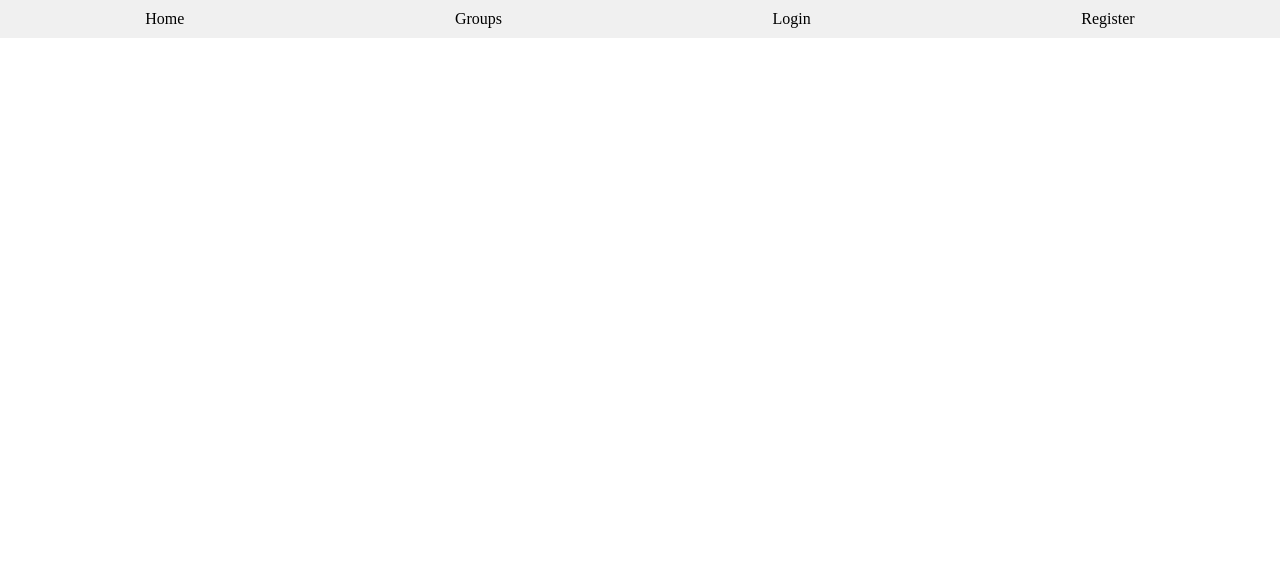
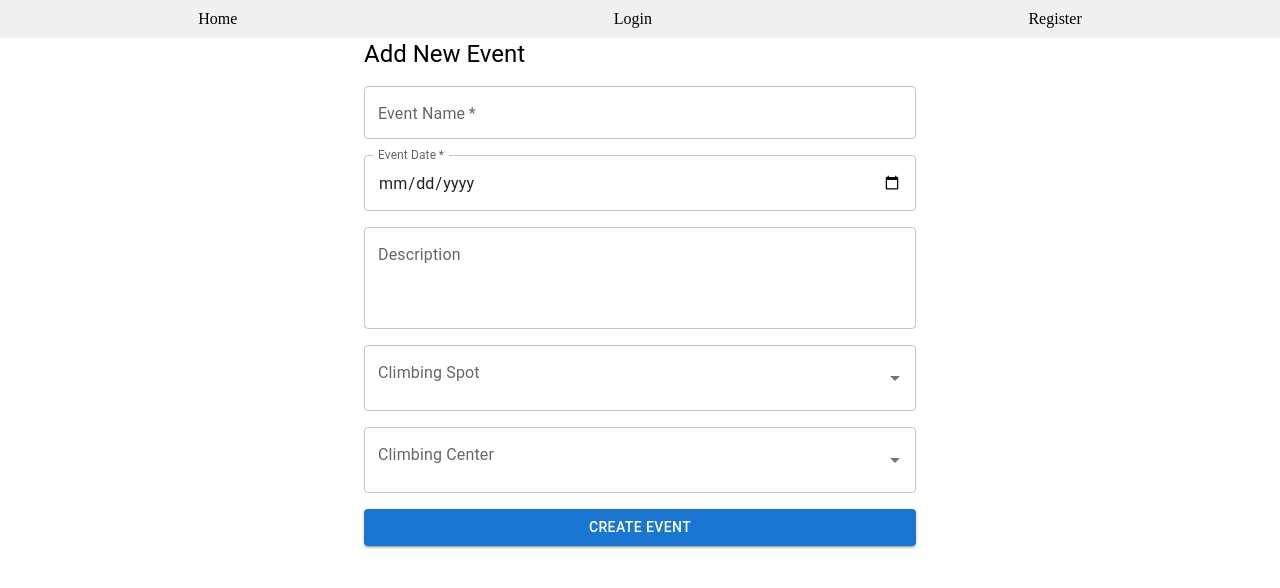
Before and after one commit to RockSolidProject/WebApp, a React (Vite) app in the folder frontend/: page /eventAdd in a window 1280 px wide. Shown: the top 588 px of the page. Built offline with nearby package versions, Linux system fonts and the light colour scheme; no server answers.

Commit message:
ROCK-117: added a EventsPage.jsx where events are shown

```diff
--- a/frontend/src/App.jsx
+++ b/frontend/src/App.jsx
@@ -15,6 +15,9 @@ import GroupsPage from "./components/GroupsPage.jsx";
 import GroupDetailPage from "./components/GroupDetailPage.jsx";
 import GroupCreatePage from "./components/GroupCreatePage.jsx";
 import GroupsFromUser from "./components/GroupsFromUser.jsx";
+import EventsPage from "./components/EventsPage.jsx";
+import EventDetailPage from "./components/EventDetailPage.jsx";
+import EventAddPage from "./components/EventAddPage.jsx";
 
 const App = () => {
     return (
@@ -35,6 +38,9 @@ const App = () => {
                     <Route path="/climbingAreas/:id" element={<ClimbingAreaPage/>}/>
                     <Route path="/climbingRoutes/:id" element={<ClimbingRoutePage/>}/>
                     <Route path="/userGroups" element={<GroupsFromUser/>}/>
+                    <Route path="/events" element={<EventsPage/>}/>
+                    <Route path="/event/:id" element={<EventDetailPage/>}/>
+                    <Route path={"/eventAdd"} element={<EventAddPage/>}/>
                 </Routes>
             </main>
         </div>
--- /dev/null
+++ b/frontend/src/components/EventAddPage.jsx
@@ -0,0 +1,155 @@
+import React, { useState, useEffect } from "react";
+import {
+    Container,
+    TextField,
+    Button,
+    Typography,
+    Box,
+    Autocomplete,
+} from "@mui/material";
+
+const backendUrl = import.meta.env.VITE_BACKEND_URL;
+
+function AddEventForm({ onSubmit }) {
+    const [eventData, setEventData] = useState({
+        name: "",
+        date: "",
+        description: "",
+        climbingSpot: null,
+        climbingCenter: null,
+        group: null,
+    });
+
+    const [spotOptions, setSpotOptions] = useState([]);
+    const [centerOptions, setCenterOptions] = useState([]);
+
+    // Helper function to fetch filtered spots
+    async function fetchSpots(query) {
+        const res = await fetch(
+            `${backendUrl}/climbingSpots?search=${encodeURIComponent(query)}`
+        );
+        const data = await res.json();
+        return data; // expected array of { _id, name }
+    }
+
+    // Helper function to fetch filtered centers
+    async function fetchCenters(query) {
+        const res = await fetch(
+            `${backendUrl}/climbingCenters?search=${encodeURIComponent(query)}`
+        );
+        const data = await res.json();
+        return data;
+    }
+
+    // For spot search input change
+    const handleSpotInputChange = async (event, value) => {
+        if (value.length < 2) {
+            setSpotOptions([]); // clear options if less than 2 chars
+            return;
+        }
+        const spots = await fetchSpots(value);
+        setSpotOptions(spots);
+    };
+
+    // For center search input change
+    const handleCenterInputChange = async (event, value) => {
+        if (value.length < 2) {
+            setCenterOptions([]);
+            return;
+        }
+        const centers = await fetchCenters(value);
+        setCenterOptions(centers);
+    };
+
+    const handleSubmit = (e) => {
+        e.preventDefault();
+        if (onSubmit) onSubmit(eventData);
+    };
+
+    return (
+        <Container maxWidth="sm">
+            <Typography variant="h5" gutterBottom>
+                Add New Event
+            </Typography>
+            <Box
+                component="form"
+                onSubmit={handleSubmit}
+                sx={{ mt: 2, display: "flex", flexDirection: "column", gap: 2 }}
+            >
+                <TextField
+                    name="name"
+                    label="Event Name"
+                    fullWidth
+                    value={eventData.name}
+                    onChange={(e) =>
+                        setEventData({ ...eventData, name: e.target.value })
+                    }
+                    required
+                />
+                <TextField
+                    name="date"
+                    label="Event Date"
+                    type="date"
+                    fullWidth
+                    value={eventData.date}
+                    onChange={(e) =>
+                        setEventData({ ...eventData, date: e.target.value })
+                    }
+                    InputLabelProps={{ shrink: true }}
+                    required
+                />
+                <TextField
+                    name="description"
+                    label="Description"
+                    multiline
+                    minRows={3}
+                    fullWidth
+                    value={eventData.description}
+                    onChange={(e) =>
+                        setEventData({ ...eventData, description: e.target.value })
+                    }
+                />
+
+                {/* Async Autocomplete for Climbing Spot */}
+                <Autocomplete
+                    getOptionLabel={(option) => option.name || ""}
+                    options={spotOptions}
+                    onInputChange={handleSpotInputChange}
+                    onChange={(e, value) =>
+                        setEventData({ ...eventData, climbingSpot: value })
+                    }
+                    value={eventData.climbingSpot}
+                    renderInput={(params) => (
+                        <TextField {...params} label="Climbing Spot" fullWidth />
+                    )}
+                    isOptionEqualToValue={(option, value) => option._id === value._id}
+                    noOptionsText="No spots found"
+                />
+
+                {/* Async Autocomplete for Climbing Center */}
+                <Autocomplete
+                    getOptionLabel={(option) => option.name || ""}
+                    options={centerOptions}
+                    onInputChange={handleCenterInputChange}
+                    onChange={(e, value) =>
+                        setEventData({ ...eventData, climbingCenter: value })
+                    }
+                    value={eventData.climbingCenter}
+                    renderInput={(params) => (
+                        <TextField {...params} label="Climbing Center" fullWidth />
+                    )}
+                    isOptionEqualToValue={(option, value) => option._id === value._id}
+                    noOptionsText="No centers found"
+                />
+
+                {/* You can do a similar autocomplete for Groups */}
+
+                <Button type="submit" variant="contained" color="primary">
+                    Create Event
+                </Button>
+            </Box>
+        </Container>
+    );
+}
+
+export default AddEventForm;
--- /dev/null
+++ b/frontend/src/components/EventDetailPage.jsx
@@ -0,0 +1,4 @@
+function eventDetailPage(){
+    return (<div>vsebina</div>)
+}
+export default eventDetailPage;
--- /dev/null
+++ b/frontend/src/components/EventsPage.jsx
@@ -0,0 +1,104 @@
+import React, {useEffect, useState} from "react";
+import {
+    Container,
+    Typography,
+    Card,
+    CardContent,
+    CircularProgress,
+    Alert,
+    Grid,
+    Button,
+    Link
+} from "@mui/material";
+import {Link as RouterLink, useNavigate} from 'react-router-dom';
+
+const backendUrl = import.meta.env.VITE_BACKEND_URL;
+
+function EventsPage() {
+    const [events, setEvents] = useState([]);
+    const [error, setError] = useState(null);
+    const [loading, setLoading] = useState(true);
+    const token = localStorage.getItem("token");
+    const navigate = useNavigate();
+
+    useEffect(() => {
+        async function getEvents() {
+            try {
+                if (!token) {
+                    window.location.href = "/login";
+                    return;
+                }
+
+                const res = await fetch(`${backendUrl}/events`, {
+                    method: "GET",
+                    headers: {
+                        Authorization: `Bearer ${token}`,
+                        "Content-Type": "application/json",
+                    },
+                });
+                if(res.status ===403 || res.status === 401) {
+                    localStorage.removeItem("token");
+                    navigate("/login");
+                    return;
+                }
+                if (!res.ok) throw new Error("Failed to fetch events");
+
+                const data = await res.json();
+                setEvents(data);
+            } catch (err) {
+                setError(err.message);
+            } finally {
+                setLoading(false);
+            }
+        }
+        getEvents();
+    }, []);
+
+    return (
+        <Container maxWidth="md" sx={{mt: 4}}>
+            <Typography variant="h4" gutterBottom>
+                Upcoming Events
+            </Typography>
+
+            {loading && <CircularProgress/>}
+
+            {error && <Alert severity="error">{error}</Alert>}
+
+            <Grid container spacing={2}>
+                {events.map((event) => (
+                    <Link
+                        component={RouterLink}
+                        to={`/event/${event._id}`}
+                        key={event._id}
+                        color="inherit"
+                        variant="outlined"
+                        underline="none"
+                    >
+                        <Grid item xs={12} sm={6} md={4} key={event._id}>
+                            <Card>
+                                <CardContent sx={{flexGrow: 1}}>
+                                    <Typography variant="h6">{event.name}</Typography>
+                                    <Typography color="text.secondary">{event.date}</Typography>
+                                    <Typography variant="body3">
+                                        {event.description || "No description provided."}
+                                    </Typography>
+                                </CardContent>
+                            </Card>
+                        </Grid>
+                    </Link>
+                ))}
+            </Grid>
+
+            <Button
+                variant="contained"
+                color="primary"
+                sx={{mt: 3}}
+                onClick={() => console.log("Button clicked")}
+            >
+                Add New Event
+            </Button>
+        </Container>
+    );
+}
+
+export default EventsPage;
--- a/frontend/src/components/Header.jsx
+++ b/frontend/src/components/Header.jsx
@@ -20,9 +20,13 @@ const Header = () => {
     return (
         <nav style={{ padding: '10px', backgroundColor: '#f0f0f0', display: 'flex', justifyContent: 'space-around' }}>
             <Link to="/" style={{ textDecoration: 'none', color: 'black' }}>Home</Link>
-            <Link to="/groups" style={{ textDecoration: 'none', color: 'black' }}>Groups</Link>
+
+
 
             {isLoggedIn ? (
+                <>
+                    <Link to="/groups" style={{ textDecoration: 'none', color: 'black' }}>Groups</Link>
+                    <Link to="/events" style={{textDecoration: 'none', color: 'black'}}>Events</Link>
                     <div style={{ position: 'relative' }}>
                     <span onClick={() => setShowMenu(!showMenu)} style={{ cursor: 'pointer' }}>
                         {user.username}
@@ -46,6 +50,8 @@ const Header = () => {
                             </div>
                         )}
                     </div>
+                </>
+
             ) : (
                 <>
                     <Link to="/login" style={{ textDecoration: 'none', color: 'black' }}>Login</Link>
```
Also changed, not shown: frontend/package.json (+5 -3 lines), 1 other file (tests, documents, lock files or other folders). Lines whose indentation alone changed are shown as unchanged.
